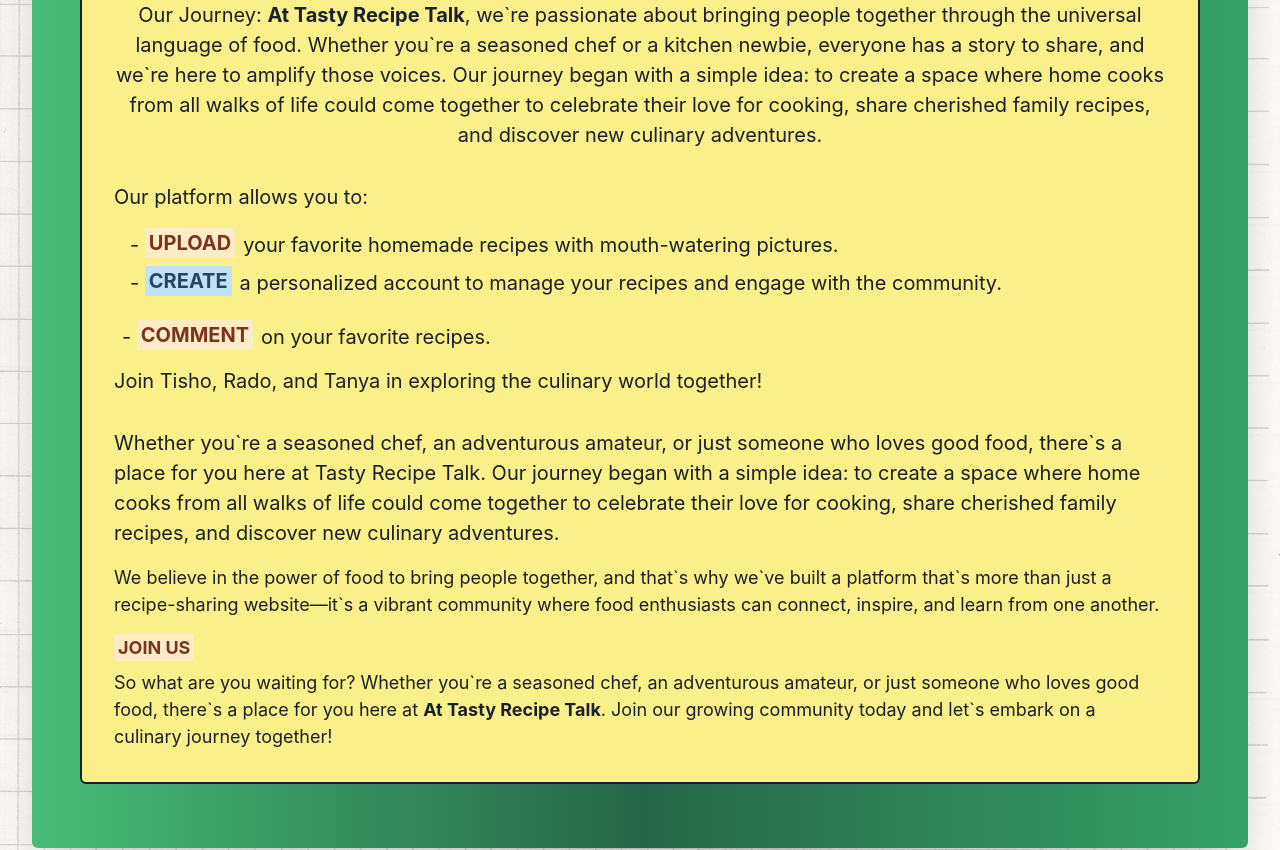
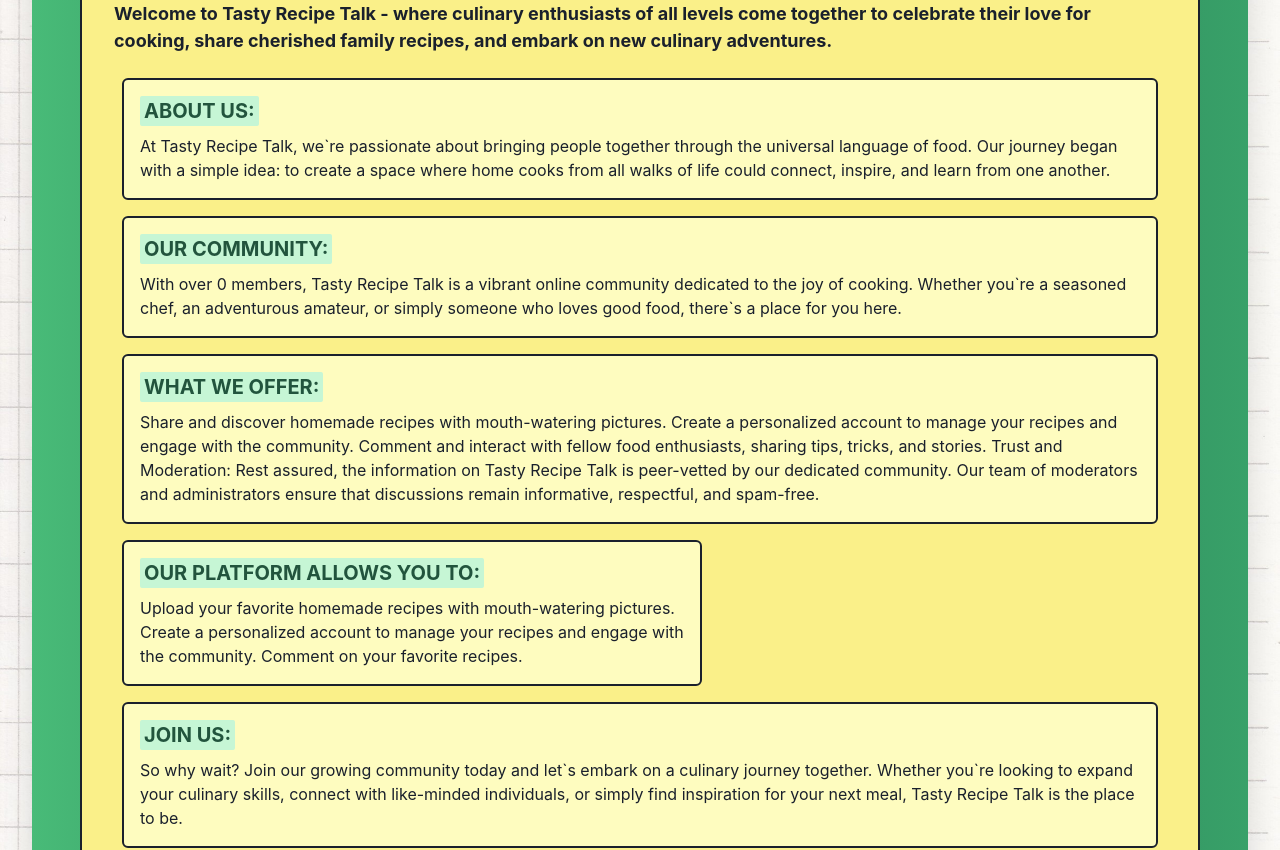
Before and after one commit to A58-Agents-Team1/Tasty-Recipe-Talk, a React (Vite) app: page /about in a window 1280 px wide. Shown: the part 330-1180 px from the top of the page. Built offline with nearby package versions, Linux system fonts and the light colour scheme; no server answers; the database is empty.

Commit message:
New About View

```diff
--- a/src/views/About.jsx
+++ b/src/views/About.jsx
@@ -1,6 +1,14 @@
 import { Heading, Text, Box, Flex, Badge, Tooltip } from '@chakra-ui/react';
+import { useEffect, useState } from 'react';
+import { getAllUsers } from '../services/users.service';
 
 export default function About() {
+  const [countUser, setCountUser] = useState();
+
+  useEffect(() => {
+    getAllUsers().then((data) => setCountUser(data));
+  }, [countUser]);
+
   return (
     <Box p={8}>
       <Heading
@@ -43,67 +51,113 @@ export default function About() {
         border={'2px solid'}
         borderRadius={'md'}
       >
-        <Text fontSize='xl' textAlign='center' mb={8}>
-          Our Journey: <strong>At Tasty Recipe Talk</strong>, we`re passionate
-          about bringing people together through the universal language of food.
-          Whether you`re a seasoned chef or a kitchen newbie, everyone has a
-          story to share, and we`re here to amplify those voices. Our journey
-          began with a simple idea: to create a space where home cooks from all
-          walks of life could come together to celebrate their love for cooking,
-          share cherished family recipes, and discover new culinary adventures.
+        <Text fontSize='lg' fontWeight='bold' mb={4}>
+          Welcome to Tasty Recipe Talk - where culinary enthusiasts of all
+          levels come together to celebrate their love for cooking, share
+          cherished family recipes, and embark on new culinary adventures.
         </Text>
-        <Text fontSize='xl' mb={4}>
-          Our platform allows you to:
-        </Text>
-        <Text fontSize='xl' ml={4}>
-          -{' '}
-          <Badge colorScheme='orange' fontSize='xl' mr={2} mb={2}>
-            Upload
+        <Box
+          p={4}
+          m={2}
+          border='2px'
+          borderRadius='md'
+          borderColor='gray.800'
+          background={'yellow.100'}
+        >
+          <Badge colorScheme='green' fontSize='xl' mb={2}>
+            About Us:
           </Badge>
-          your favorite homemade recipes with mouth-watering pictures.
-        </Text>
-        <Text fontSize='xl' ml={4} mb={4}>
-          -{' '}
-          <Badge colorScheme='blue' fontSize='xl' mr={2} mb={2}>
-            Create
+          <Text>
+            At Tasty Recipe Talk, we`re passionate about bringing people
+            together through the universal language of food. Our journey began
+            with a simple idea: to create a space where home cooks from all
+            walks of life could connect, inspire, and learn from one another.
+          </Text>
+        </Box>
+        <Box
+          p={4}
+          m={2}
+          border='2px'
+          borderRadius='md'
+          borderColor='gray.800'
+          background={'yellow.100'}
+        >
+          <Badge colorScheme='green' fontSize='xl' mb={2}>
+            Our Community:
           </Badge>
-          a personalized account to manage your recipes and engage with the
-          community.
-        </Text>
-        <Text fontSize='xl' ml={2} mb={2}>
-          -{' '}
-          <Badge colorScheme='orange' fontSize='xl' mr={2} mb={2}>
-            Comment
+          <Text>
+            With over {countUser} members, Tasty Recipe Talk is a vibrant online
+            community dedicated to the joy of cooking. Whether you`re a seasoned
+            chef, an adventurous amateur, or simply someone who loves good food,
+            there`s a place for you here.
+          </Text>
+        </Box>
+        <Box
+          p={4}
+          m={2}
+          border='2px'
+          borderRadius='md'
+          borderColor='gray.800'
+          background={'yellow.100'}
+        >
+          <Badge colorScheme='green' fontSize='xl' mb={2}>
+            What We Offer:
           </Badge>
-          on your favorite recipes.
-        </Text>
-        <Text fontSize='xl' textAlign='center'>
-          Join Tisho, Rado, and Tanya in exploring the culinary world together!
-        </Text>
-        <Text fontSize='xl' mt={8}>
-          Whether you`re a seasoned chef, an adventurous amateur, or just
-          someone who loves good food, there`s a place for you here at Tasty
-          Recipe Talk. Our journey began with a simple idea: to create a space
-          where home cooks from all walks of life could come together to
-          celebrate their love for cooking, share cherished family recipes, and
-          discover new culinary adventures.
-        </Text>
-        <Text fontSize='lg' mt={4}>
-          We believe in the power of food to bring people together, and that`s
-          why we`ve built a platform that`s more than just a recipe-sharing
-          website—it`s a vibrant community where food enthusiasts can connect,
-          inspire, and learn from one another.
-        </Text>
-        <Text fontSize='lg' mt={4}>
-          <Badge colorScheme='orange' fontSize='x-lg' mr={2} mb={2}>
-            Join us
+          <Text>
+            Share and discover homemade recipes with mouth-watering pictures.
+            Create a personalized account to manage your recipes and engage with
+            the community. Comment and interact with fellow food enthusiasts,
+            sharing tips, tricks, and stories. Trust and Moderation: Rest
+            assured, the information on Tasty Recipe Talk is peer-vetted by our
+            dedicated community. Our team of moderators and administrators
+            ensure that discussions remain informative, respectful, and
+            spam-free.
+          </Text>
+        </Box>
+        <Box
+          p={4}
+          m={2}
+          border='2px'
+          borderRadius='md'
+          borderColor='gray.800'
+          background={'yellow.100'}
+        >
+          <Badge colorScheme='green' fontSize='xl' mb={2}>
+            Our platform allows you to:
           </Badge>
-          <br /> So what are you waiting for? Whether you`re a seasoned chef, an
-          adventurous amateur, or just someone who loves good food, there`s a
-          place for you here at <strong>At Tasty Recipe Talk</strong>. Join our
-          growing community today and let`s embark on a culinary journey
-          together!
-        </Text>
+          <Text>
+            Upload your favorite homemade recipes with mouth-watering pictures.
+          </Text>
+          <Text>
+            Create a personalized account to manage your recipes and engage with
+          </Text>
+          <Text>the community. Comment on your favorite recipes.</Text>
+        </Box>
+        <Box
+          p={4}
+          m={2}
+          border='2px'
+          borderRadius='md'
+          borderColor='gray.800'
+          background={'yellow.100'}
+        >
+          <Badge colorScheme='green' fontSize='xl' mb={2}>
+            Join Us:
+          </Badge>
+          <Text>
+            So why wait? Join our growing community today and let`s embark on a
+            culinary journey together. Whether you`re looking to expand your
+            culinary skills, connect with like-minded individuals, or simply
+            find inspiration for your next meal, Tasty Recipe Talk is the place
+            to be.
+          </Text>
+        </Box>
+        <Box>
+          <Text fontSize='lg' fontWeight='bold' mt={4}>
+            We`re excited to have you join Tisho, Rado, and Tanya in exploring
+            the culinary world as we embark on a culinary journey together!
+          </Text>
+        </Box>
       </Flex>
     </Box>
   );
```
